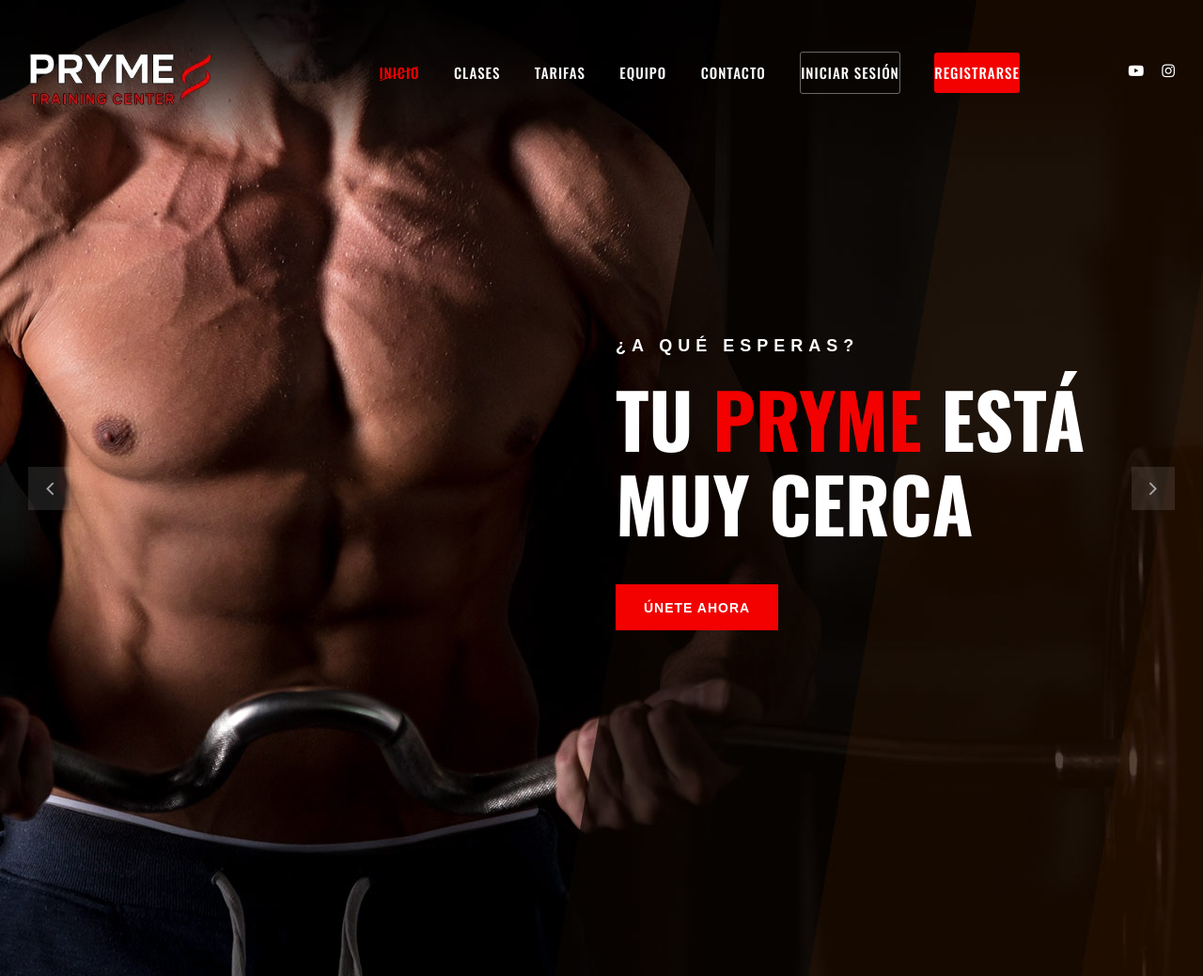
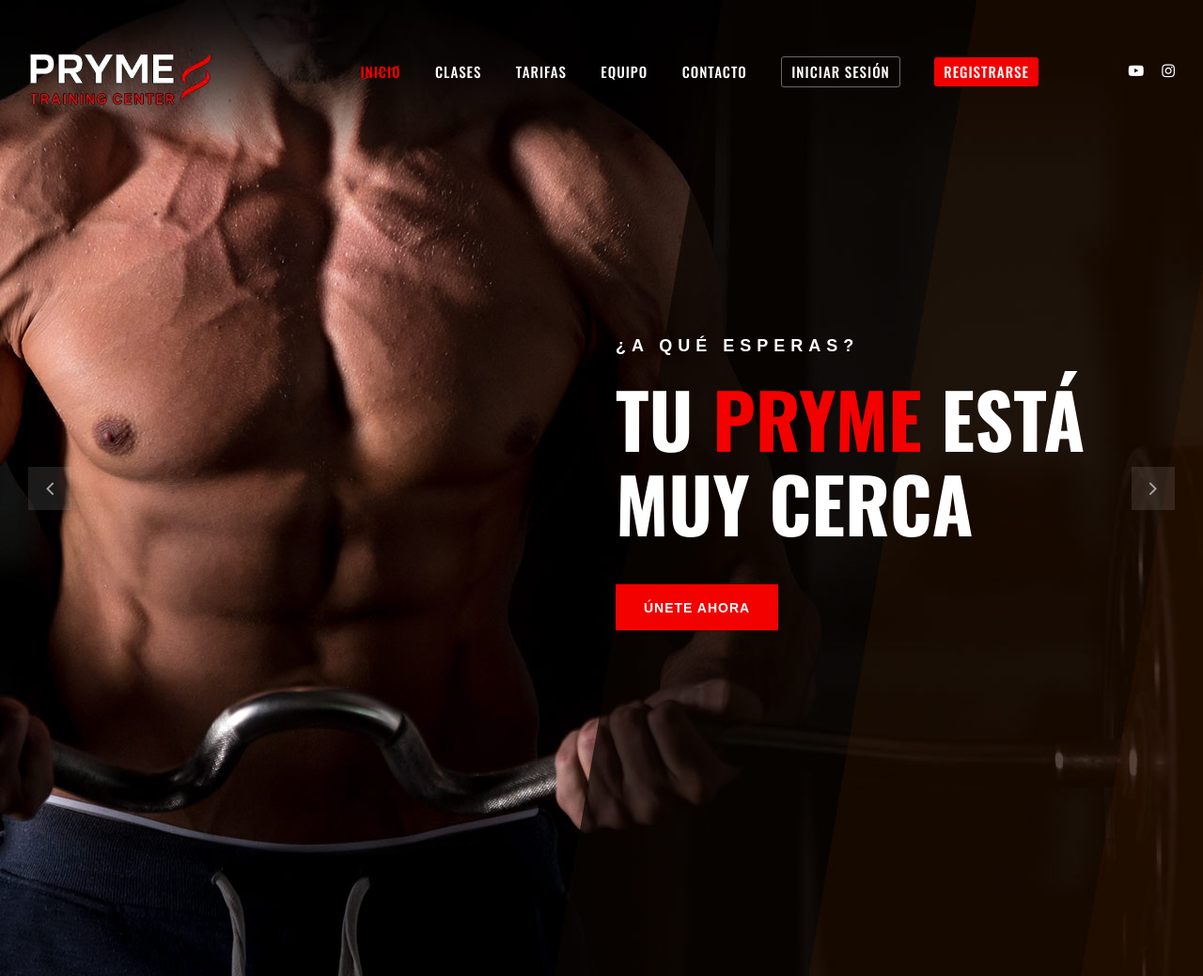
Before and after one commit to cosmincostea21/TFG-PrimeGym, a Django app: page / in a window 1280 px wide. Shown: the top 1039 px of the page at 94% size. Run offline with Django 5.2, Linux system fonts and the light colour scheme; some libraries are stand-ins or nearby versions; some web fonts are replaced.

Commit message:
{cosmin} navegacion arreglo

```diff
--- a/prime_gym/static/css/style.css
+++ b/prime_gym/static/css/style.css
@@ -3028,7 +3028,7 @@ ol {
 .nav-auth {
     color: #ffffff;
     border: 1px solid rgba(255, 255, 255, 0.4);
-    padding: 6px 14px;
+    padding: 4px 10px !important;
     border-radius: 3px;
     transition: all 0.3s ease;
 }
@@ -3042,7 +3042,7 @@ ol {
 .nav-auth-btn {
     background-color: #f30000;
     color: #ffffff !important;
-    padding: 7px 16px;
+    padding: 4px 10px !important;
     border-radius: 3px;
     font-weight: 600;
     transition: all 0.3s ease;
```
Also changed, not shown: prime_gym/db.sqlite3.
